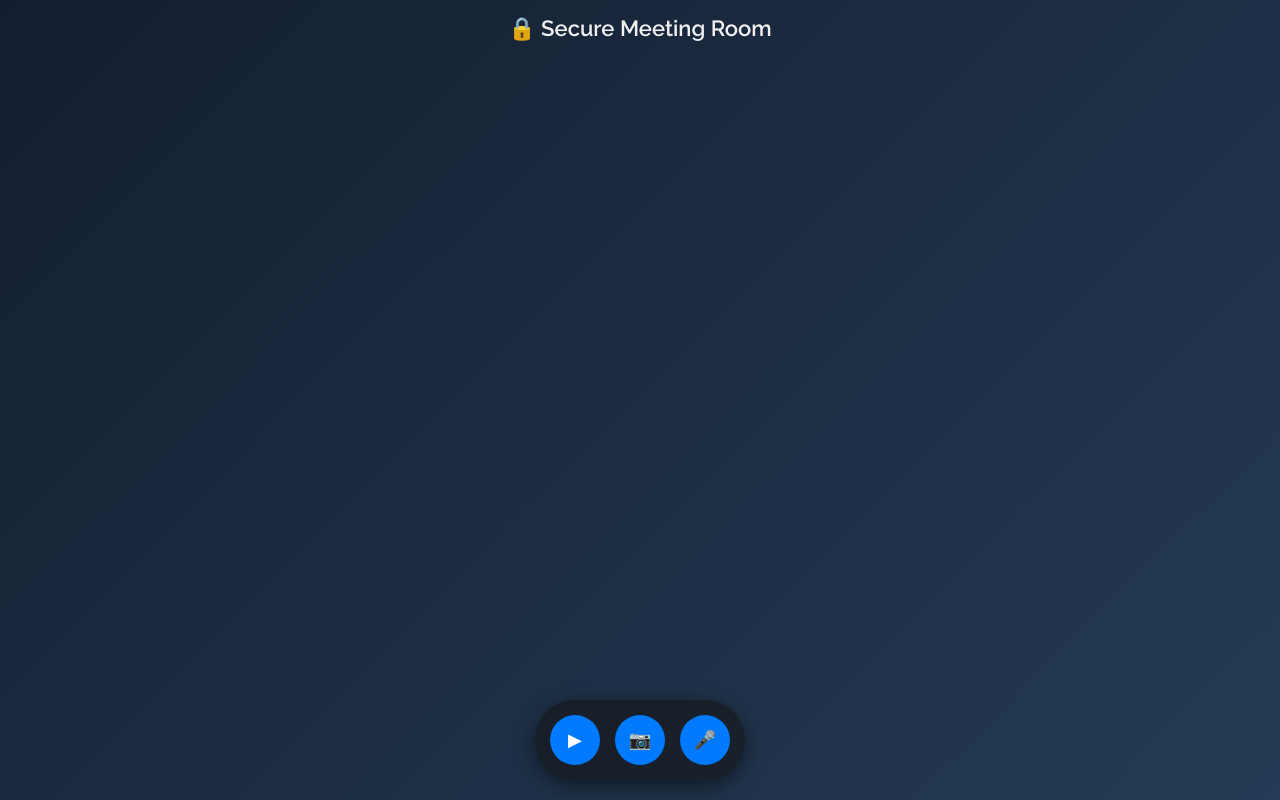
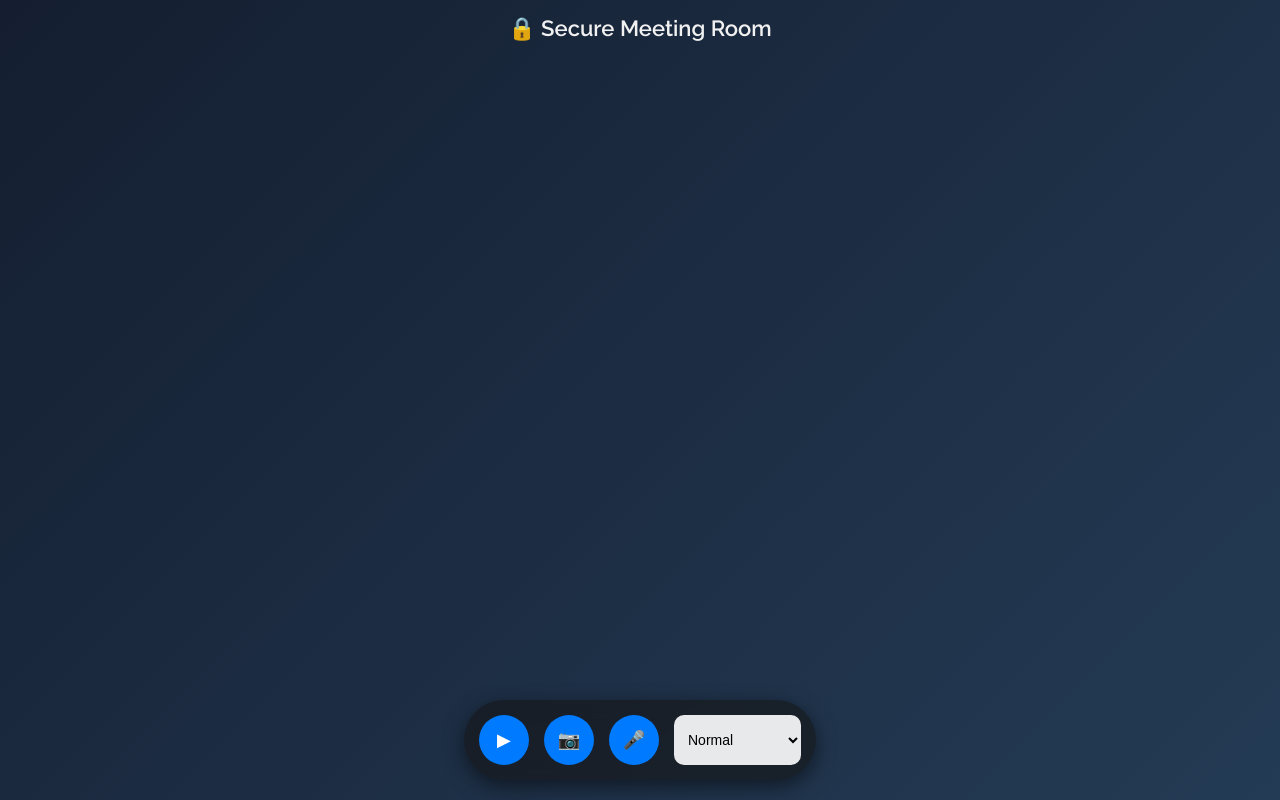
Before and after one commit to Harshkau/doubt-tracker-stream, a plain HTML site: page index.html in a window 1280 px wide. Drawn offline with Linux system fonts and the light colour scheme.

Commit message:
Update index.html ss change

```diff
--- a/index.html
+++ b/index.html
@@ -47,13 +47,11 @@
       transition: transform 0.3s ease, box-shadow 0.3s ease;
       background: #000;
       aspect-ratio: 16 / 9;
-
     }
 
     video:hover {
       transform: scale(1.02);
       box-shadow: 0 12px 24px rgba(0,0,0,0.5);
-      aspect-ratio: 16 / 9;
     }
 
     .controls {
@@ -67,6 +65,7 @@
       border-radius: 50px;
       backdrop-filter: blur(10px);
       box-shadow: 0 6px 20px rgba(0,0,0,0.5);
+      flex-wrap: wrap;
     }
 
     .controls button {
@@ -98,17 +97,14 @@
       background: #a71d2a;
     }
 
-    #watermark {
-      position: fixed;
-      top: 45%;
-      left: -15%;
-      font-size: 42px;
-      opacity: 0.1;
-      transform: rotate(-30deg);
-      pointer-events: none;
-      white-space: nowrap;
-      user-select: none;
-      color: white;
+    .filter-select {
+      padding: 10px;
+      border-radius: 10px;
+      border: none;
+      font-size: 14px;
+      background: rgba(255,255,255,0.9);
+      color: #000;
+      cursor: pointer;
     }
   </style>
 </head>
@@ -117,13 +113,23 @@
 
   <div id="videoContainer"></div>
 
-
-
   <div class="controls">
     <button id="joinBtn" title="Join Meeting">▶</button>
     <button id="leaveBtn" class="red" style="display:none;" title="Leave Meeting">⏹</button>
     <button id="toggleCamBtn" title="Toggle Camera">📷</button>
     <button id="toggleMicBtn" title="Toggle Mic">🎤</button>
+    <select id="filterSelect" class="filter-select">
+      <option value="none">Normal</option>
+      <option value="contrast(120%) saturate(130%) brightness(110%)">Vivid (Apple)</option>
+      <option value="sepia(20%) hue-rotate(-10deg) saturate(120%) brightness(105%)">Warm Tone</option>
+      <option value="contrast(160%) brightness(110%) saturate(140%) drop-shadow(0 0 4px rgba(0,0,0,0.5))">HDR</option>
+      <option value="saturate(200%)">Saturate</option>
+      <option value="contrast(120%) brightness(90%) saturate(120%) sepia(20%) hue-rotate(-10deg)">Cinematic</option>
+      <option value="blur(3px) brightness(110%) saturate(120%) contrast(90%)">Aesthetic Blur</option>
+      <option value="grayscale(100%)">B/W Classic</option>
+      <option value="invert(100%)">Invert</option>
+      <option value="hue-rotate(90deg)">Funky Colors</option>
+    </select>
   </div>
 
   <script src="https://sdk.videosdk.live/js-sdk/0.0.78/videosdk.js"></script>
@@ -132,16 +138,19 @@
     const leaveBtn = document.getElementById("leaveBtn");
     const camBtn = document.getElementById("toggleCamBtn");
     const micBtn = document.getElementById("toggleMicBtn");
+    const filterSelect = document.getElementById("filterSelect");
     const videoContainer = document.getElementById("videoContainer");
 
     let meeting = null;
     let camOn = true;
     let micOn = true;
+    let currentFilter = "none";
 
     joinBtn.addEventListener("click", () => {
       joinBtn.style.display = "none";
       leaveBtn.style.display = "inline-block";
 
+      // VideoSDK Config with API key
       window.VideoSDK.config("eyJhbGciOiJIUzI1NiIsInR5cCI6IkpXVCJ9.eyJhcGlrZXkiOiIwMTIwYzQ2ZC0wZjAzLTQ5ZTAtODE5NC1iY2RkZTBiMjY5MDciLCJwZXJtaXNzaW9ucyI6WyJhbGxvd19qb2luIl0sImlhdCI6MTcxNzQwNDY2MSwiZXhwIjoxODc1MTkyNjYxfQ.woxgzOkI6G24VCjJ_bKG5AC59yvUALGvKb5nVJLV7Ro");
       meeting = window.VideoSDK.initMeeting({
         meetingId: "uicu-skhj-36aa",
@@ -194,12 +203,21 @@
       micBtn.textContent = micOn ? "🎤" : "🔇";
     });
 
+    // Apply filter when dropdown changes
+    filterSelect.addEventListener("change", (e) => {
+      currentFilter = e.target.value;
+      document.querySelectorAll("video").forEach(video => {
+        video.style.filter = currentFilter;
+      });
+    });
+
     function createVideoElement(id) {
       const video = document.createElement("video");
       video.id = `v-${id}`;
       video.autoplay = true;
       video.playsInline = true;
       video.muted = true;
+      video.style.filter = currentFilter;
       return video;
     }
 
@@ -216,6 +234,7 @@
         mediaStream.addTrack(stream.track);
         const videoElm = document.getElementById(`v-${participant.id}`) || createVideoElement(participant.id);
         videoElm.srcObject = mediaStream;
+        videoElm.style.filter = currentFilter;
         videoContainer.appendChild(videoElm);
       }
       if (stream.kind === "audio") {
```
